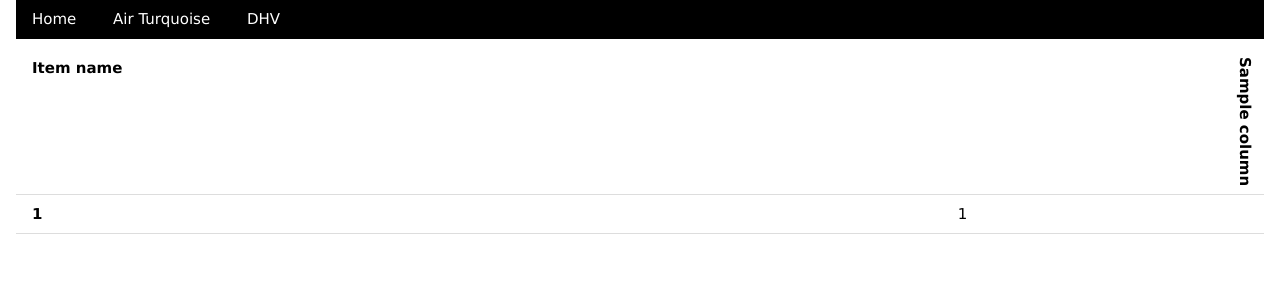
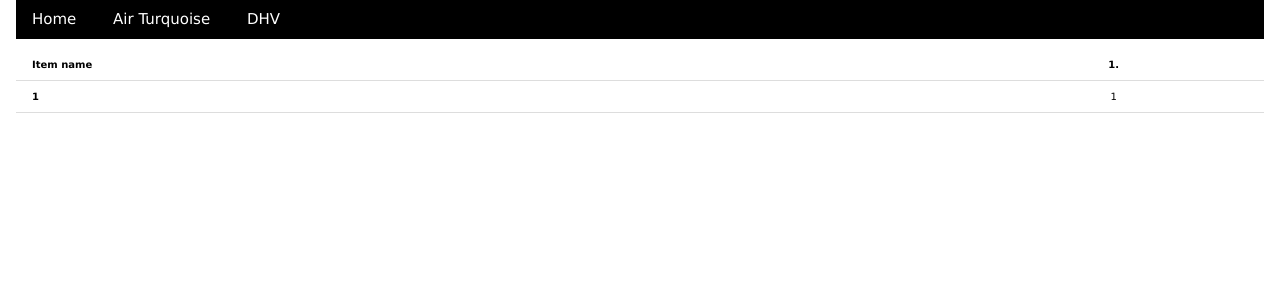
Before and after one commit to rappakos/paraglider-tests, a Python web app: template glider_tests_app/templates/evaluations.html in a window 1280 px wide. Shown: the top 300 px of the page. Run offline with Jinja, Linux system fonts and the light colour scheme; the template is opened without the code that fills it: most values are stand-ins (such as "Sample title", 1, 10 or a date in 2020).

Commit message:
glider tests - optimize tables

```diff
--- a/glider_tests_app/templates/evaluations.html
+++ b/glider_tests_app/templates/evaluations.html
@@ -5,18 +5,19 @@
 
 {% block content %}
 
-    <table class="w3-table w3-bordered">
+    <table class="w3-table w3-bordered w3-tiny w3-hoverable">
         <tr>
             <th>Item name</th>
-            {% for column in evaluations.columns %}
-                <th style="writing-mode: vertical-rl;text-orientation: mixed;" >{{column}}</th>
-            {% endfor %}
+            {% for j in range(evaluations.columns|length) -%}
+                <!-- <th class="w3-center" style="writing-mode: vertical-rl;text-orientation: mixed;" >{{column}}</th> -->
+                <th class="w3-center" title="{{evaluations.columns[j]}}" >{{j+1}}.</th>
+            {%- endfor %}
         </tr>
         {% for i in range(evaluations.index|length) %}
         <tr>
             <th>{{evaluations.index[i]}}</th>
             {% for j in range(evaluations.columns|length) %}
-            <td>{{evaluations.data[i][j]}}</td>
+            <td class="w3-center" title="{{evaluations.columns[j]}}"  >{{evaluations.data[i][j]}}</td>
             {% endfor %}
         </tr>
         {% endfor %}
--- a/glider_tests_app/templates/reports.html
+++ b/glider_tests_app/templates/reports.html
@@ -23,7 +23,7 @@
 
 </div>
 
-    <table class="w3-table w3-bordered">
+    <table class="w3-table w3-bordered w3-hoverable">
         <tr>
             <th>Report date</th>
             <th>Item name</th>
```
